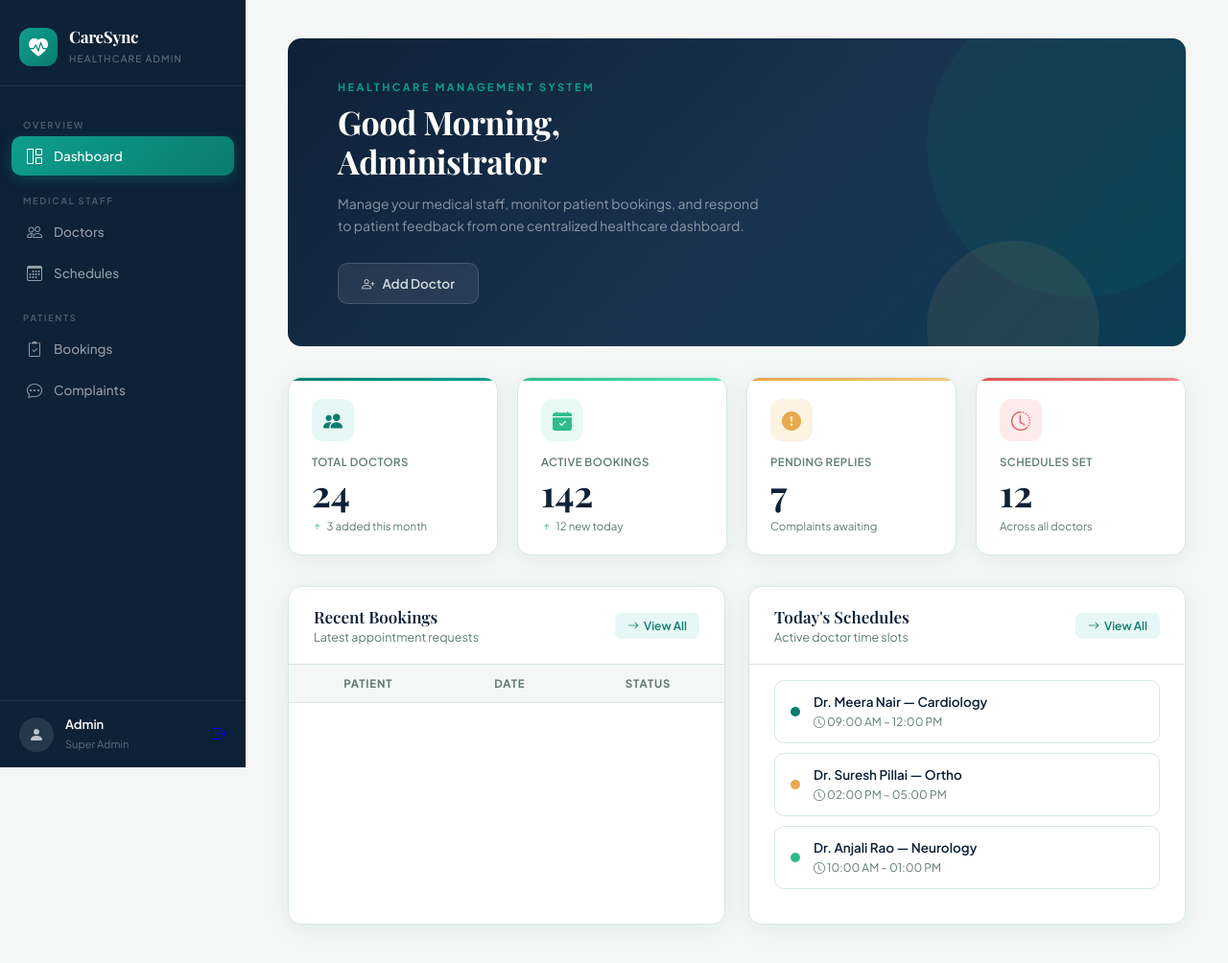
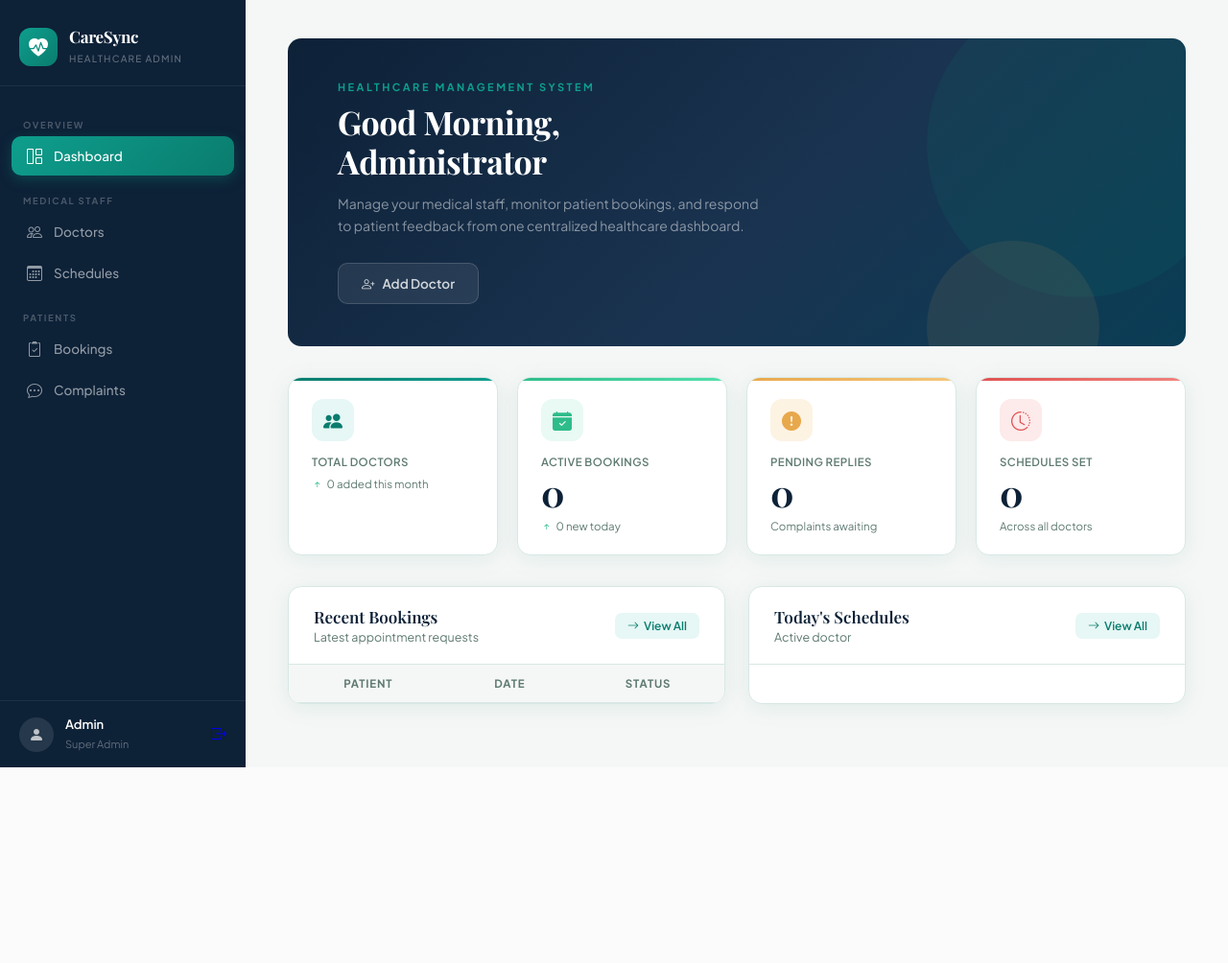
Before and after one commit to ezeey04/healthcare, a Django app: page /myapp/admin_home_get/ in a window 1280 px wide. Shown: the whole page at 96% size. After the commit the page ends 800 px from the top, so only its background shows below. Run offline with Django 5.2, Linux system fonts and the light colour scheme; lists and menus that the app fills with data are empty.

Commit message:
changes made

```diff
--- a/myapp/static/user_sidebar.js
+++ b/myapp/static/user_sidebar.js
@@ -35,7 +35,7 @@ function renderUserSidebar(activePage) {
     <div class="sidebar-user">
       <div class="user-avatar">RJ</div>
       <div class="user-info">
-        <p>Rahul Joshi</p>
+        <p>{{ user.name }}</p>
         <span>Patient</span>
       </div>
       <a href="/myapp/logout_get/" class="logout-btn" title="Logout">
--- a/templates/admin/admin.html
+++ b/templates/admin/admin.html
@@ -243,30 +243,30 @@
 
     <div class="hero-visual"><i class="bi bi-shield-heart-fill"></i></div>
   </div>
-
   <div class="stats-grid">
     <div class="stat-card teal">
       <div class="stat-icon teal"><i class="bi bi-people-fill"></i></div>
       <h3>Total Doctors</h3>
-      <div class="stat-val">24</div>
-      <div class="stat-sub"><i class="bi bi-arrow-up-short" style="color:var(--green)"></i> 3 added this month</div>
+      <div class="stat-val"></div>
+      <div class="stat-sub"><i class="bi bi-arrow-up-short" style="color:var(--green)"></i> {% if new_doctors %}{{ new_doctors }}{% else %}0{% endif %} added this month</div>
     </div>
+
     <div class="stat-card green">
       <div class="stat-icon green"><i class="bi bi-calendar-check-fill"></i></div>
       <h3>Active Bookings</h3>
-      <div class="stat-val">142</div>
-      <div class="stat-sub"><i class="bi bi-arrow-up-short" style="color:var(--green)"></i> 12 new today</div>
+      <div class="stat-val">{% if active_bookings %}{{ active_bookings }}{% else %}0{% endif %}</div>
+      <div class="stat-sub"><i class="bi bi-arrow-up-short" style="color:var(--green)"></i> {% if new_bookings %}{{ new_bookings }}{% else %}0{% endif %} new today</div>
     </div>
     <div class="stat-card gold">
       <div class="stat-icon gold"><i class="bi bi-exclamation-circle-fill"></i></div>
       <h3>Pending Replies</h3>
-      <div class="stat-val">7</div>
+      <div class="stat-val">{% if pending_replies %}{{ pending_replies }}{% else %}0{% endif %}</div>
       <div class="stat-sub">Complaints awaiting</div>
     </div>
     <div class="stat-card red">
       <div class="stat-icon red"><i class="bi bi-clock-history"></i></div>
       <h3>Schedules Set</h3>
-      <div class="stat-val">12</div>
+      <div class="stat-val">{% if schedules_set %}{{ schedules_set }}{% else %}0{% endif %}</div>
       <div class="stat-sub">Across all doctors</div>
     </div>
   </div>
@@ -292,25 +292,19 @@
     </div>
     <div class="card">
       <div class="card-header">
-        <div><h3>Today's Schedules</h3><p>Active doctor time slots</p></div>
+        <div><h3>Today's Schedules</h3><p>Active doctor</p></div>
         <a href="/myapp/admin_viewschedule_get/" class="action-btn edit"><i class="bi bi-arrow-right"></i> View All</a>
       </div>
+      {% for i in data %}
       <div class="card-body" style="padding-top:16px">
         <div class="schedule-item">
           <div class="schedule-dot" style="background:var(--teal)"></div>
-          <div class="schedule-info"><p>Dr. Meera Nair — Cardiology</p><span><i class="bi bi-clock"></i> 09:00 AM – 12:00 PM</span></div>
-        </div>
-        <div class="schedule-item">
-          <div class="schedule-dot" style="background:var(--gold)"></div>
-          <div class="schedule-info"><p>Dr. Suresh Pillai — Ortho</p><span><i class="bi bi-clock"></i> 02:00 PM – 05:00 PM</span></div>
-        </div>
-        <div class="schedule-item">
-          <div class="schedule-dot" style="background:var(--green)"></div>
-          <div class="schedule-info"><p>Dr. Anjali Rao — Neurology</p><span><i class="bi bi-clock"></i> 10:00 AM – 01:00 PM</span></div>
+          <div class="schedule-info"><p>{{ i.DOCTOR.name }}</p><span><i class="bi bi-clock"></i> {{ i.SCHEDULE.time }}</span></div>
         </div>
       </div>
     </div>
   </div>
+  {% endfor %}
 </form>
 </main>
 <script src="/static/sidebar.js"></script>
--- a/templates/admin/viewschedule.html
+++ b/templates/admin/viewschedule.html
@@ -67,7 +67,7 @@
     <div class="table-wrap">
       <table>
         <thead>
-          <tr><th>Doctor</th><th>Date</th><th>From</th><th>To</th>  <th>Actions</th></tr>
+          <tr><th>Doctor</th><th>Date</th><th>From</th><th>To</th><th>Actions</th></tr>
         </thead>
         <tbody>
           {% for i in data %}
@@ -78,7 +78,7 @@
             <td><span class="time-chip"><i class="bi bi-clock-fill"></i>{{ i.to_time }}</span></td>
             <!-- <td><span class="badge badge-active">6 slots</span></td> -->
             <td><div style="display:flex;gap:7px;">
-              <a href="" class="action-btn edit"><i class="bi bi-pencil"></i> Edit</a>
+              <a href="/myapp/admin_editschedule_get/" class="action-btn edit"><i class="bi bi-pencil"></i> Edit</a>
               <a href="#" class="action-btn delete"><i class="bi bi-trash"></i> Delete</a>
             </div></td>
           </tr>
--- a/templates/user/user.html
+++ b/templates/user/user.html
@@ -137,7 +137,7 @@
   <div class="hero-banner">
     <div class="hero-text">
       <div class="greeting">Patient Portal · CareSync</div>
-      <h1>Welcome Back,<br>Rahul Joshi</h1>
+      <h1>Welcome Back,<br>{{ user.name }}</h1>
       <p>Your health dashboard is ready. Book appointments with top specialists, check your prescriptions, and track your care journey.</p>
       <div class="hero-actions">
         <a href="/myapp/user_viewdoctor_get/" class="btn-hero"><i class="bi bi-people"></i> Find a Doctor</a>
```
Also changed, not shown: templates/user/viewbookingsstatus.html (+8 -56 lines).
